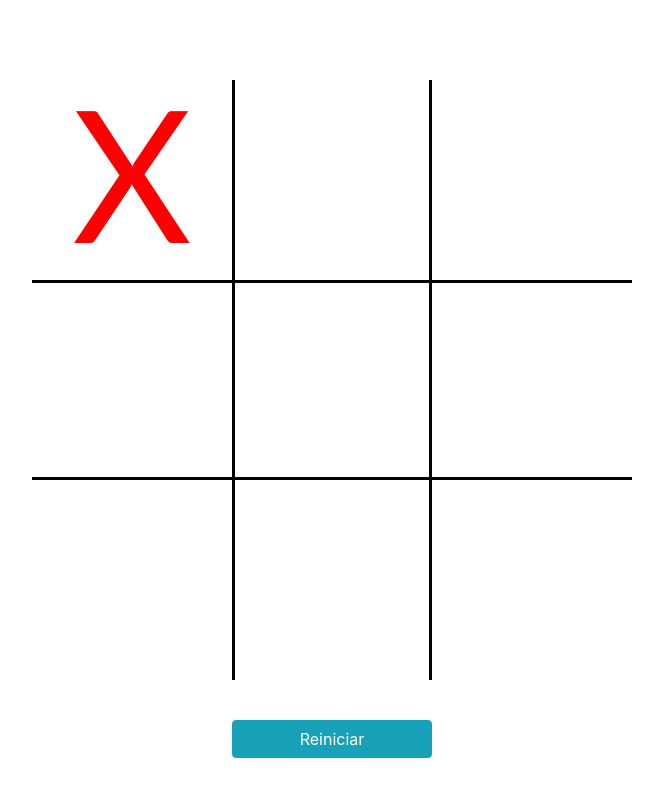
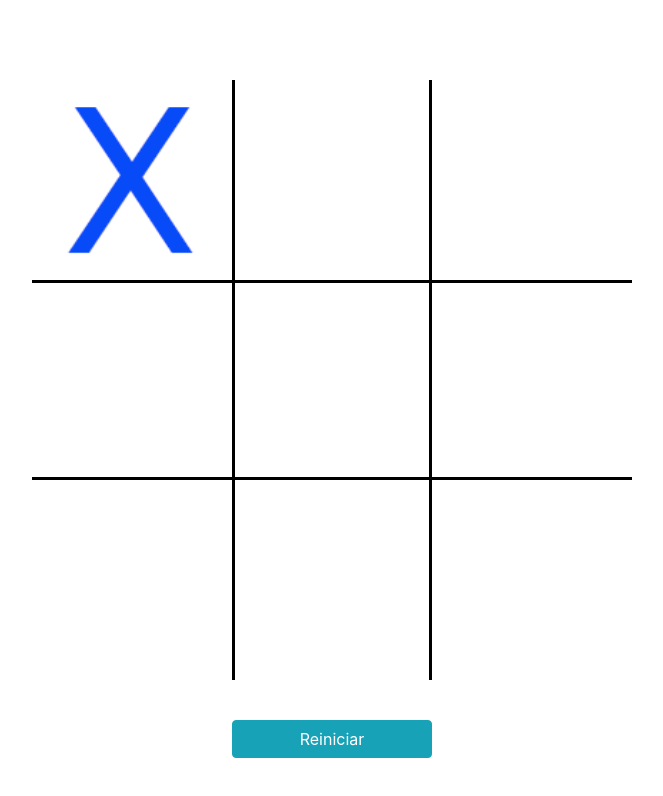
Before and after one commit to ahmoura/Jogo-da-velha-CJR, a plain HTML site: page html/grade.html in a window 1280 px wide. Both pictures are taken after a click on the element 440 px from the left and 180 px from the top of the page. Shown: the whole page, without its empty margins (308-971 px from the left). Drawn offline with nearby package versions, Linux system fonts and the light colour scheme.

Commit message:
Adicionada pasta de imagens e js modificado para mudar o bg do quadro para uma das imagens. Adicionada a verificacao de velha na funcao vitoria.

```diff
--- a/css/style.css
+++ b/css/style.css
@@ -10,6 +10,8 @@
     margin: 10vh;
 }
 .cel{
+    background-repeat: no-repeat;
+    background-size: 100%;
     width: 25vh;
     height: 25vh;
     min-height: 25vh;
--- a/js/jogo.js
+++ b/js/jogo.js
@@ -1,12 +1,12 @@
-var turno = 1;
-var campo = [9];
-var id_vec = ["a1", "a2", "a3", "b1", "b2", "b3", "c1", "c2", "c3"];
-var ganhou = 0;
-
+let turno = 1;
+let campo = [9];
+let id_vec = ["a1", "a2", "a3", "b1", "b2", "b3", "c1", "c2", "c3"];
+let ganhou = 0;
+let jogadas = 0;
 resetar();
 
 function vitoria() {
-    if ((campo[0] == campo[1]) && (campo[1] == campo[2]) && (campo[1] != 0)) {
+    if ((campo[0] == campo[1]) && (campo[1] == campo[2]) && (campo[0] != 0)) {
         if (campo[0] == 1) {
             alert("X ganhou!");
         }
@@ -51,7 +51,7 @@ function vitoria() {
         }
         ganhou = 1;
     }
-    else if ((campo[2] && campo[5]) && (campo[5] && campo[8]) && (campo[2] != 0)) {
+    else if ((campo[2] == campo[5]) && (campo[5] == campo[8]) && (campo[2] != 0)) {
         if (campo[2] == 1) {
             alert("X ganhou!");
         }
@@ -82,26 +82,33 @@ function vitoria() {
     if (ganhou == 1) {
         resetar();
     }
+    else if (jogadas == 9) {
+        alert("Deu velha!");
+        resetar();
+    }
 }
 
 function resetar() {
     for (i = 0; i < 9; i++) {
         campo[i] = 0;
-        ganhou = 0;
-        document.getElementById(id_vec[i]).innerHTML = "";
+        document.getElementById(id_vec[i]).style.backgroundImage = "none";
     }
+    turno = 1;
+    ganhou = 0;
+    jogadas = 0;
 }
 
 function jogada(id) {
     if (campo[id_vec.indexOf(id)] == 0) {
         if (turno == 1) {
-            document.getElementById(id).innerHTML = "<p class=\"jogo_p jogo_x\">X</p>";
+            document.getElementById(id).style.backgroundImage = "url('../img/x.png')";
         }
         else {
-            document.getElementById(id).innerHTML = "<p class=\"jogo_p jogo_o\">O</p>";
+            document.getElementById(id).style.backgroundImage = "url('../img/o.png')";
         }
         campo[id_vec.indexOf(id)] = turno;
         turno = turno * (-1);
+        jogadas++;
         vitoria();
     }
 }
```
Also changed, not shown: img/o.png (added), img/x.png (added).
